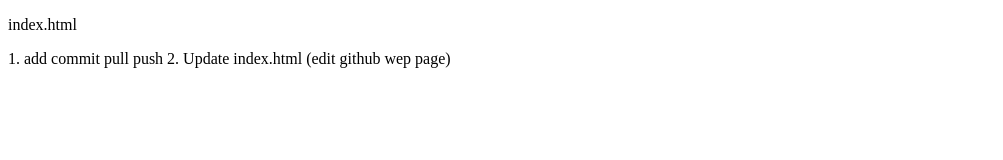
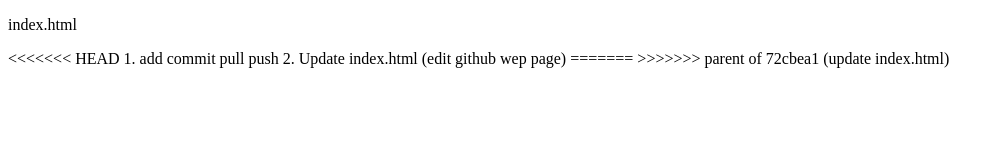
Before and after one commit to yamistar/qa, a plain HTML site: page index.html in a window 1280 px wide. Shown: the whole page, without its empty margins (0-1003 px from the left). Drawn offline with Linux system fonts and the light colour scheme.

Commit message:
Revert "update index.html"
This reverts commit 72cbea1e638e3691b52ddb4c5483c747eda9f7c9.

# Conflicts:
#	index.html

```diff
--- a/index.html
+++ b/index.html
@@ -2,7 +2,10 @@
 <html>
 <body>
 <p> index.html <p>
+<<<<<<< HEAD
   1. add commit pull push
   2. Update index.html (edit github wep page)
+=======
+>>>>>>> parent of 72cbea1 (update index.html)
 </body>
 </html>
```
